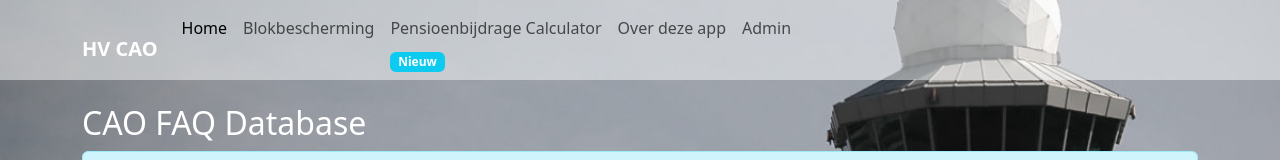
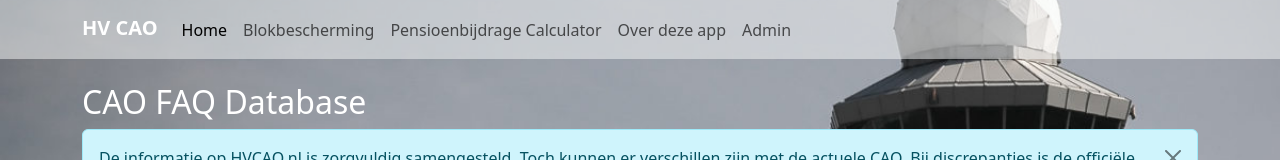
Before and after one commit to DartLazer/hvcao-pwa, a Nuxt app in the folder nuxt3/: page / in a window 1280 px wide. Shown: the top 160 px of the page. Built offline with nearby package versions, Linux system fonts and the light colour scheme; no server answers.

Commit message:
Remove new badge from pensioenbijdrage calculator

```diff
--- a/nuxt3/components/navbar.vue
+++ b/nuxt3/components/navbar.vue
@@ -29,7 +29,7 @@
             <li class="nav-item">
               <NuxtLink @click.native="collapseNavbar" class="nav-link" exact-active-class="active"
                         to="/pensioencalculator">Pensioenbijdrage Calculator
-              </NuxtLink><span v-if="showBlokbeschermingBadge" class="badge bg-info ms-2">Nieuw</span>
+              </NuxtLink>
             </li>
             <li class="nav-item">
               <NuxtLink @click.native="collapseNavbar" class="nav-link" exact-active-class="active" to="/about">Over
```
